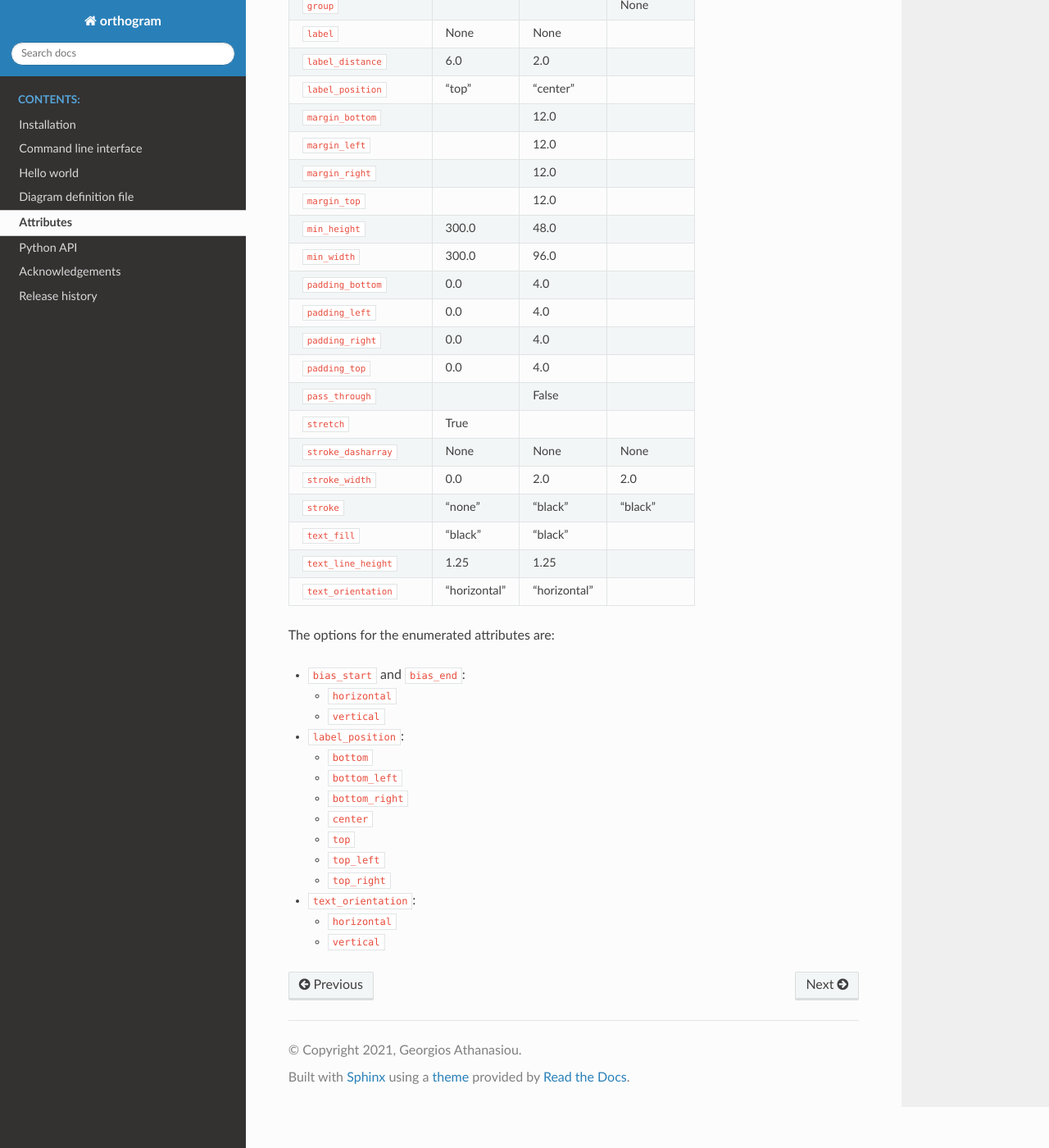
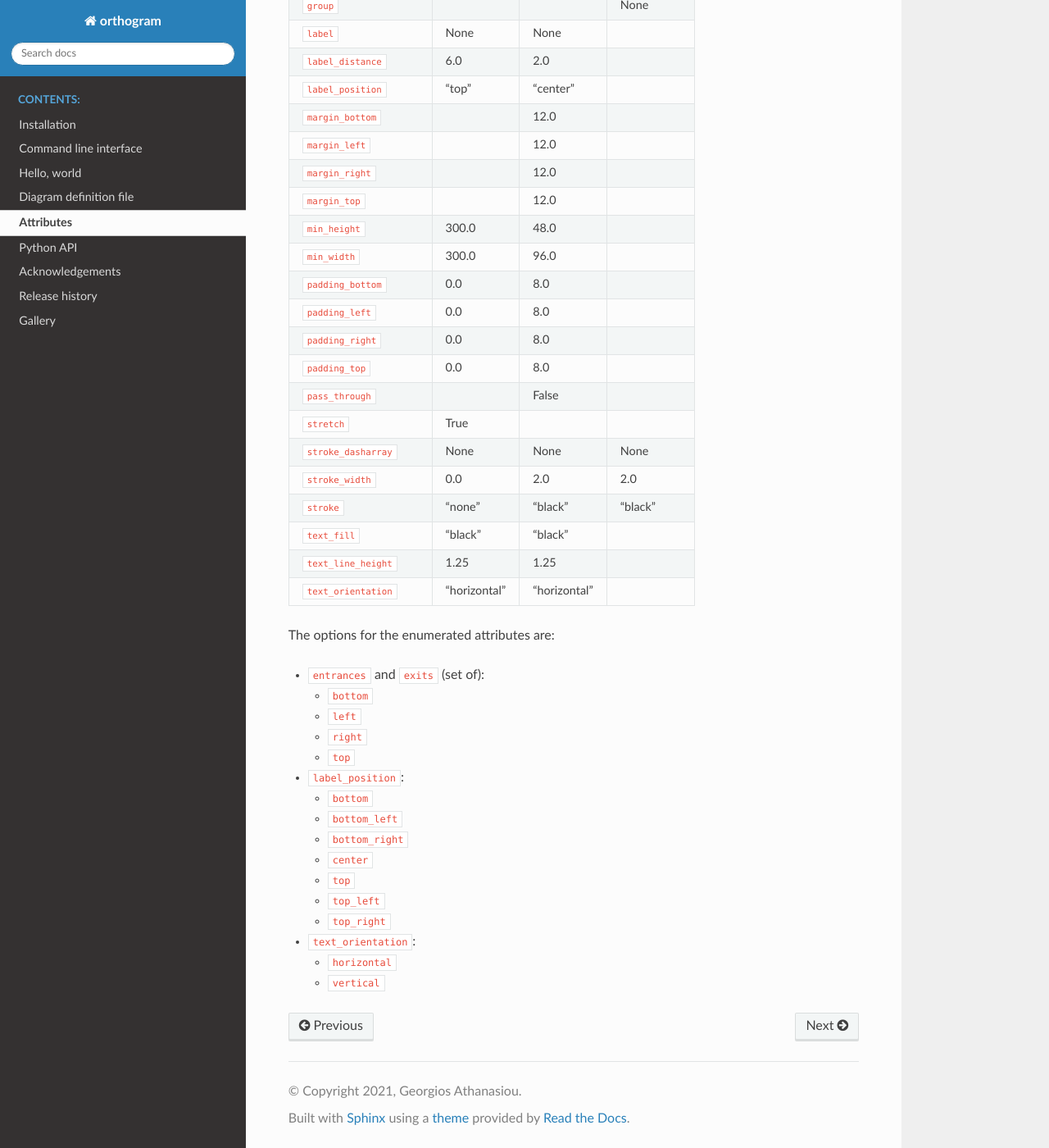
Before and after one commit to yorgath/orthogram, a Sphinx documentation site: the page built from docs/attributes.rst, in a window 1280 px wide and 1400 px high, scrolled down 819 px. Shown: the whole window at 82% size. Built offline with Sphinx 7.4.7 and the Read the Docs theme 2.0.0, drawn with Linux system fonts in a browser that asks for light colours; some of the changed text lies outside the part shown.

```diff
--- a/README.rst
+++ b/README.rst
@@ -5,9 +5,9 @@ Orthogram is a command line program and Python library that lets you
 draw block diagrams.  It reads the definition of a diagram from a YAML
 file and produces a SVG file like this one:
 
-.. image:: examples/powerplant.svg
+.. image:: examples/showoff.svg
    :width: 100%
-   :alt: (Diagram of a combined cycle power plant)
+   :alt: (Showing off the capabilities)
 
 Target audience
 ---------------
--- a/docs/attributes.rst
+++ b/docs/attributes.rst
@@ -12,13 +12,13 @@ Attribute                 Diagram          Block         Connection
 ``arrow_back``                                           False
 ``arrow_base``                                           3.0
 ``arrow_forward``                                        True
-``bias_end``                                             None
-``bias_start``                                           None
 ``buffer_fill``                                          "none"
 ``buffer_width``                                         0.0
 ``collapse_connections``  False
 ``connection_distance``   4.0
 ``drawing_priority``                       0             0
+``entrances``                                            [<all>]
+``exits``                                                [<all>]
 ``fill``                  "none"           "none"
 ``font_family``           None             None
 ``font_size``             14.0             10.0
@@ -34,10 +34,10 @@ Attribute                 Diagram          Block         Connection
 ``margin_top``                             12.0
 ``min_height``            300.0            48.0
 ``min_width``             300.0            96.0
-``padding_bottom``        0.0              4.0
-``padding_left``          0.0              4.0
-``padding_right``         0.0              4.0
-``padding_top``           0.0              4.0
+``padding_bottom``        0.0              8.0
+``padding_left``          0.0              8.0
+``padding_right``         0.0              8.0
+``padding_top``           0.0              8.0
 ``pass_through``                           False
 ``stretch``               True
 ``stroke_dasharray``      None             None          None
@@ -50,10 +50,12 @@ Attribute                 Diagram          Block         Connection
 
 The options for the enumerated attributes are:
 
-* ``bias_start`` and ``bias_end``:
+* ``entrances`` and ``exits`` (set of):
 
-  * ``horizontal``
-  * ``vertical``
+  * ``bottom``
+  * ``left``
+  * ``right``
+  * ``top``
 
 * ``label_position``:
 
--- a/docs/hello.rst
+++ b/docs/hello.rst
@@ -1,5 +1,5 @@
-Hello world
-===========
+Hello, world
+============
 
 Start the text editor of your choice and type in the following lines
 of YAML:
--- a/docs/index.rst
+++ b/docs/index.rst
@@ -42,6 +42,7 @@ definition file is written in YAML.
    api.rst
    acknowledge.rst
    release.rst
+   gallery.rst
 
 Indices and tables
 ==================
```
Also changed, not shown: other parts of docs/index.rst (+1 -1 lines), docs/gallery.rst (added, +41 -0 lines), docs/release.rst (+13 -7 lines), 1 other file.
